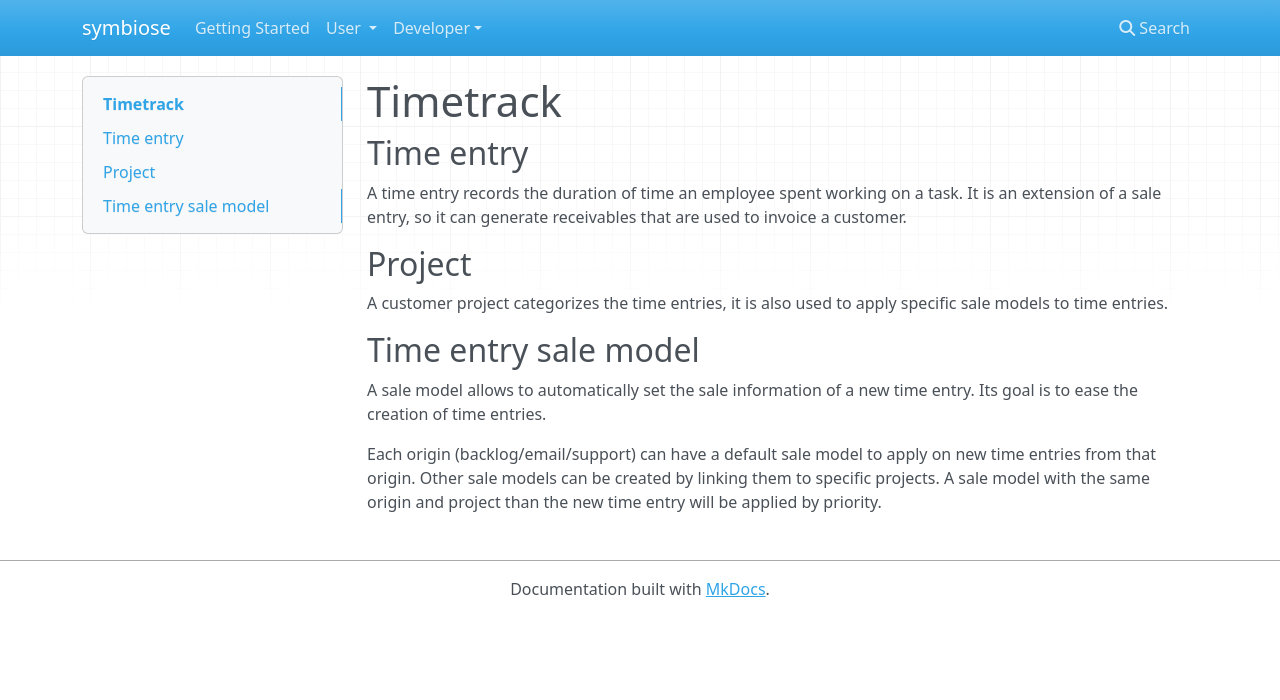
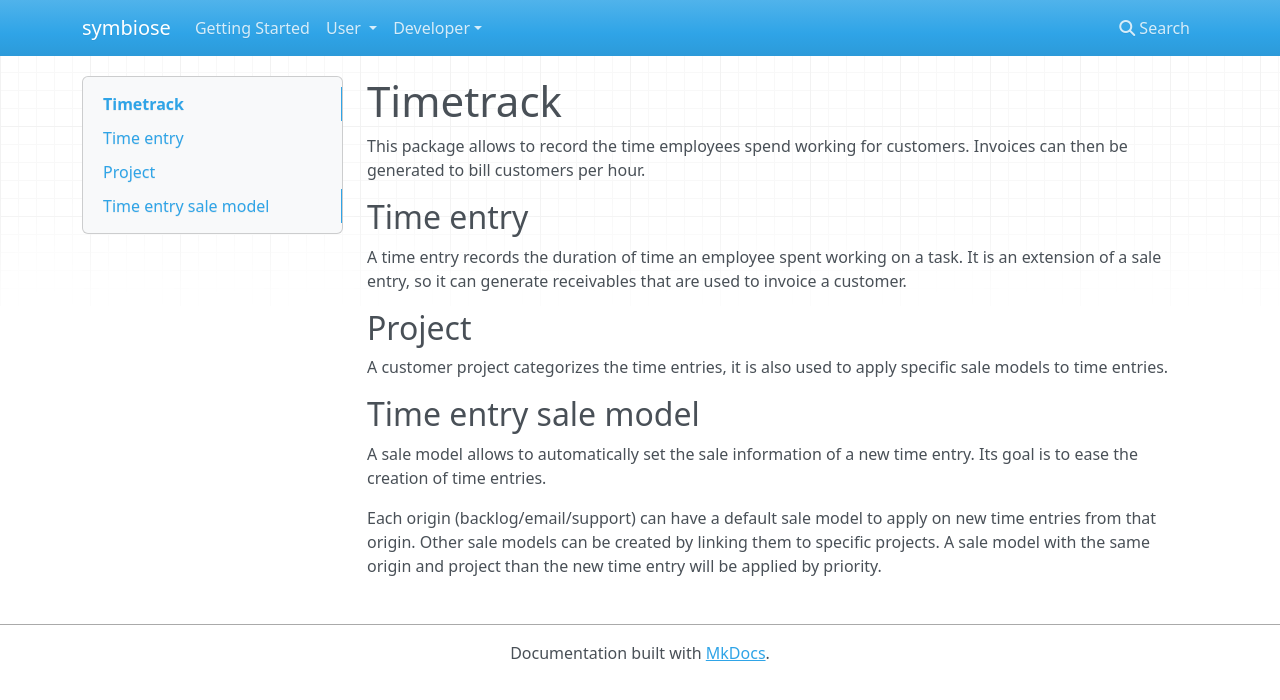
Before and after one commit to yesbabylon/symbiose-doc, an MkDocs documentation site: the page built from docs/developer-manual/timetrack/index.md, in a window 1280 px wide. Shown: the top 700 px of the page. Built offline with MkDocs 1.6.1, drawn with Linux system fonts in a browser that asks for light colours; nearby versions of some CDN libraries.

Commit message:
Add timetrack package summary and uml in markdown

```diff
--- a/docs/developer-manual/timetrack/index.md
+++ b/docs/developer-manual/timetrack/index.md
@@ -1,4 +1,7 @@
 # Timetrack
+
+This package allows to record the time employees spend working for customers.
+Invoices can then be generated to bill customers per hour.
 
 ## Time entry
 
```
Also changed, not shown: docs/developer-manual/timetrack/uml/objet-relational/index.md (added, +23 -0 lines).
